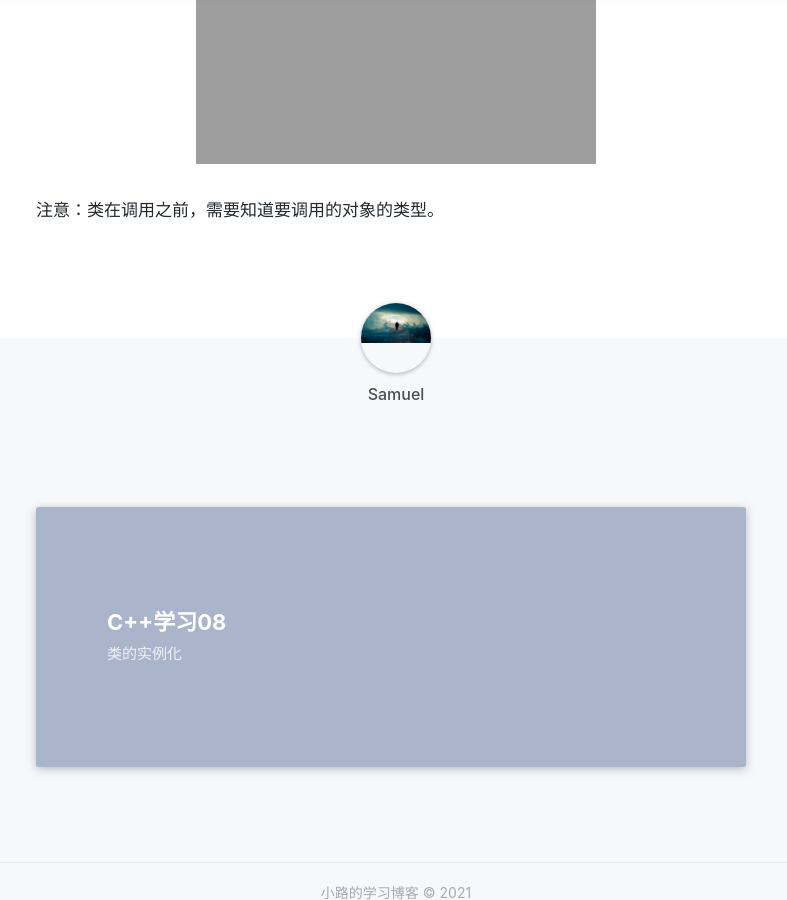
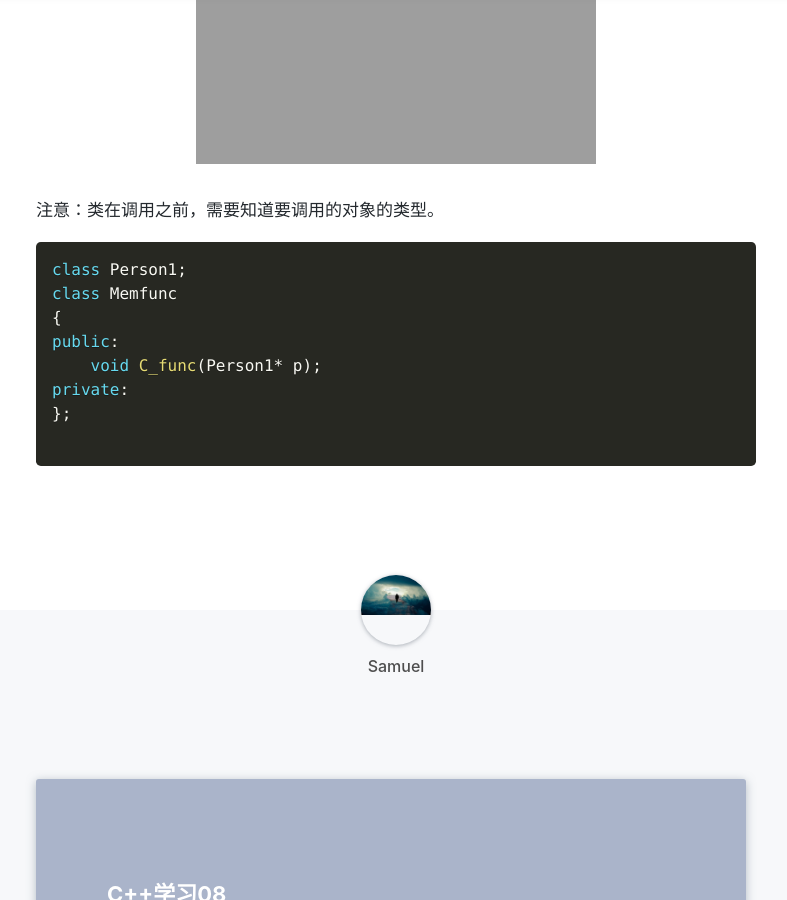
Before and after one commit to lrf1995/myblogs, a Jekyll site: the page built from _posts/2021-05-11-C++学习09 .md, in a window 1280 px wide and 900 px high, scrolled down 2597 px. Shown: the whole window, without its empty margins (244-1031 px from the left). Built offline with Jekyll 4.4.1, drawn with Linux system fonts in a browser that asks for light colours; nearby versions of some CDN libraries; comment, search, counter and statistics services are not loaded; a style sheet for code colours, icons or effects is not loaded.

Commit message:
修改文件: _posts/2021-05-11-C++学习09 .md

````diff
--- a/_posts/2021-05-11-C++学习09 .md
+++ b/_posts/2021-05-11-C++学习09 .md
@@ -99,3 +99,15 @@ int main()
 
 
 注意：类在调用之前，需要知道要调用的对象的类型。
+
+
+``` javascript
+class Person1;
+class Memfunc
+{
+public:
+	void C_func(Person1* p);
+private:
+};
+
+```
````
